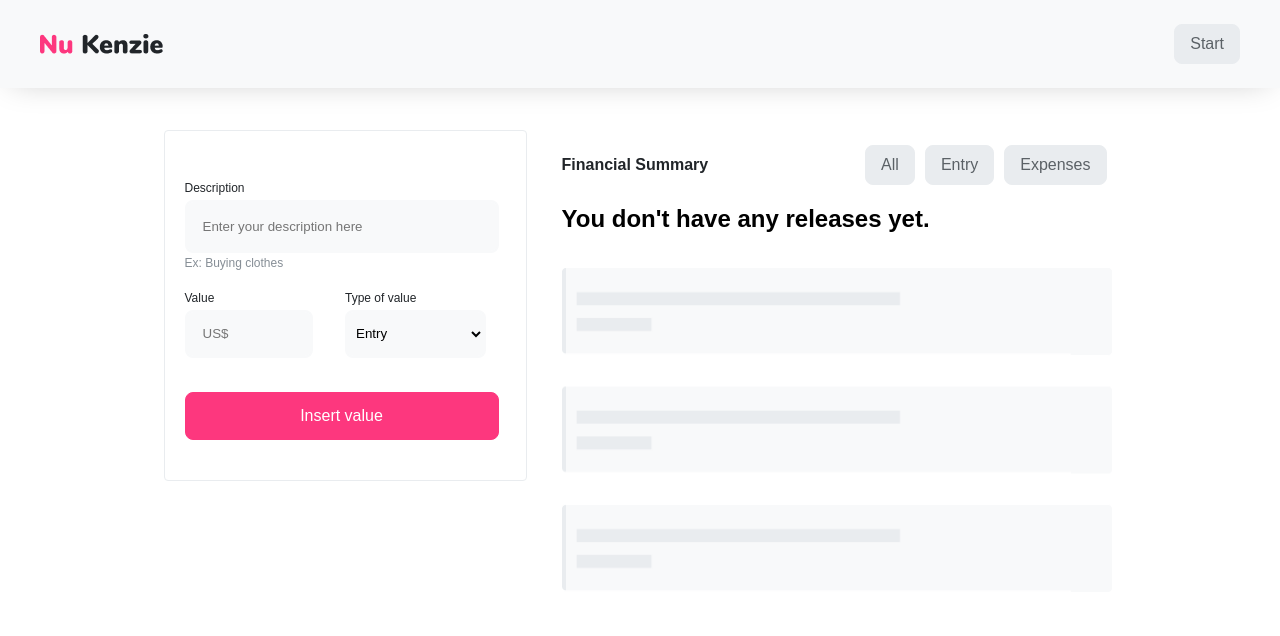
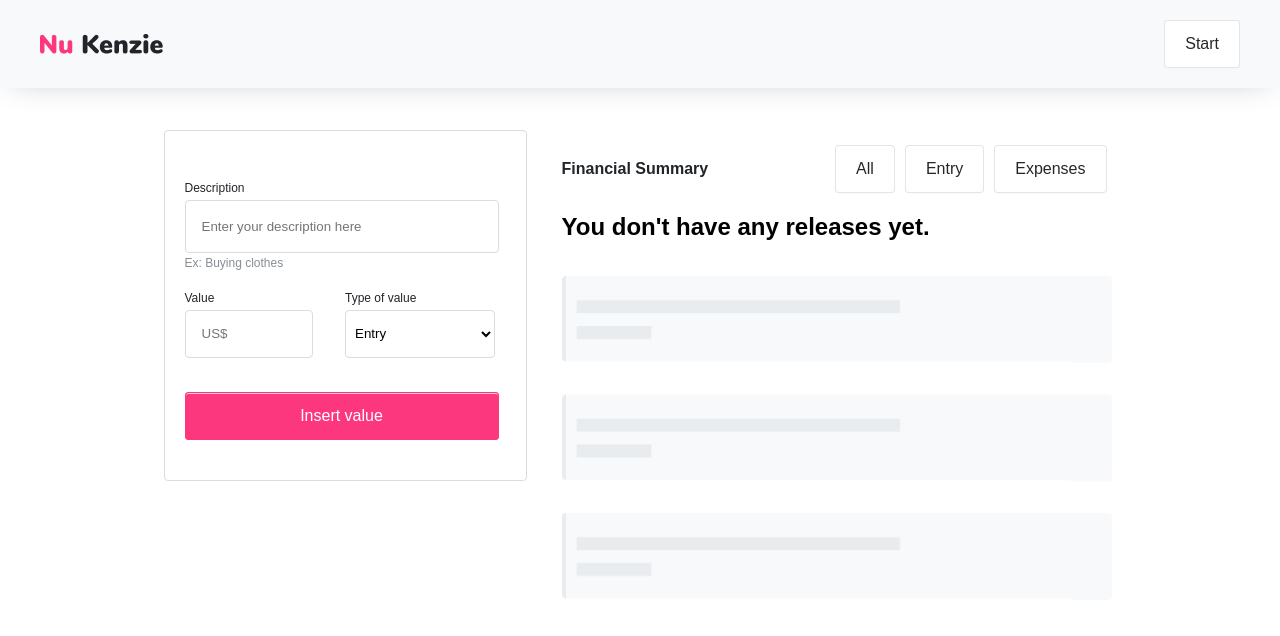
Before and after one commit to rodrigojsdeveloper/refactoring-nukenzie, a React (Vite) app: page / in a window 1280 px wide. Both pictures are taken after a click on the button "Start". Shown: the top 636 px of the page. Built offline with nearby package versions, Linux system fonts and the light colour scheme.

Commit message:
button styles change on page and card change on responsive

```diff
--- a/src/components/Button/style.ts
+++ b/src/components/Button/style.ts
@@ -7,16 +7,12 @@ const Container = styled.button<IButtonStyled>`
     font-weight: 500;
     font-size: 16px;
 
-    border-radius: 8px;
+    border-radius: .25rem;
 
     display: flex;
     align-items: center;
     justify-content: center;
     gap: 10px;
-
-    :hover {
-        transform: translateY(-0.15em);
-    }
 
     ${({ size }) => {
 
@@ -37,8 +33,8 @@ const Container = styled.button<IButtonStyled>`
 
             case 's':
                 return css`
-                    padding: 15px;
-                    height: 40px;
+                    padding: 15px 20px;
+                    height: 30px;
                 `
 
             default:
@@ -52,25 +48,56 @@ const Container = styled.button<IButtonStyled>`
 
             case 'home':
                 return css`
+
                     color: var(--white);
-                    background: var(--background-button-home);
+                    background-color: var(--background-button-home);
+                    border-radius: 3px;
                     border: 1px solid var(--background-button-home);
+                    box-shadow: var(--box-shadow-button-dashboard) 0 1px 0 0 inset;
+                    touch-action: manipulation;
+                    vertical-align: baseline;
+                    white-space: nowrap;
 
-                    :hover {
+                    :hover,
+                    :focus {
+                        background-color: var(--background-button-home-hover);
+                    }
 
-                        box-shadow: 0 0.5em 0.5em -0.4em var(--background-button-home);
+                    :focus {
+                        box-shadow: 0 0 0 4px var(--background-button-home);
+                    }
+
+                    :active {
+                        background-color: var(--background-button-home-hover);
+                        box-shadow: none;
                     }
                 `
 
             case 'dashboard':
                 return css`
-                    color: var(--color-text-header);
-                    background: var(--background-button-dashboard);
-                    border: 1.4px solid var(--background-button-dashboard);
 
-                    :hover {
+                    background-color: var(--white);
+                    border: 1px solid var(--border-button);
+                    box-shadow: var(--box-shadow-button) 0 1px 3px 0;
+                    color: var(--color-button);
+                    min-height: 3rem;
+                    transition: all 250ms;
+                    touch-action: manipulation;
+                    vertical-align: baseline;
 
-                        box-shadow: 0 0.5em 0.5em -0.4em var(--background-button-dashboard);
+                    :hover,
+                    :focus {
+                        border-color: var(--border-color-hover-button);
+                        box-shadow: var(--border-button) 0 4px 12px;
+                        transform: translateY(-1px);
+
+                    }
+
+                    :active {
+                        background-color: var(--background-button-dashboard);
+                        border-color: var(--border-color-hover-button);
+                        box-shadow: var(--box-shadow-button) 0 2px 4px;
+                        transform: translateY(0);
                     }
                 `
 
--- a/src/components/Card/style.ts
+++ b/src/components/Card/style.ts
@@ -8,7 +8,6 @@ const Container = styled.div`
     display: flex;
     width: 100%;
     max-width: 560px;
-    height: 87px;
 
     background: var(--background-header-dashboard);
     border-radius: 4px;
@@ -25,7 +24,6 @@ const Container = styled.div`
 
     & > hr {
         width: 4px;
-        height: 87px;
         border: none;
         border-radius: 4px 0px 0px 4px;
     }
@@ -54,6 +52,7 @@ const Container = styled.div`
     .divCardLeft > span {
         font-size: 12px;
         color: var(--color-price-card);
+        margin-bottom: 10px;
     }
 
     .divCardRight {
@@ -82,15 +81,35 @@ const Container = styled.div`
 
     .divCardRight > button:hover {
         background: url(${ lixeira_hover });
-    }
-
-    @media screen and (max-width: 510px) {
-
         .divCardRight > span {
 
             margin-right: 20px;
         }
     }
+
+    @media screen and (max-width: 600px) {
+
+        & > div {
+            flex-direction: column;
+
+            .divCardLeft, .divCardRight {
+                flex-direction: column;
+
+                span {
+                    margin-bottom: 0;
+                }
+
+                h2, span, button {
+                    padding: 0;
+                    margin-top: 10px;
+                }
+
+                button {
+                    margin-bottom: 15px;
+                }
+            }
+        }
+    }
 `
 
 export { Container }
--- a/src/components/CardTotal/style.ts
+++ b/src/components/CardTotal/style.ts
@@ -8,7 +8,7 @@ const Container = styled.div`
     padding: 10px;
 
     background: var(--white);
-    border: 1px solid var(--background-button-dashboard);
+    border: 1px solid var(--border-input);
 
     border-radius: 4px;
     margin-top: 15px;
--- a/src/components/Input/index.tsx
+++ b/src/components/Input/index.tsx
@@ -2,13 +2,13 @@ import { Container, InputContainer } from './style'
 import { Iinput } from '../../interfaces'
 
 
-const Input = ({ label, register, name, error, sizeInput, autoComplete, placeholder, type }: Iinput) => {
+const Input = ({ label, register, name, error, sizeInput, autoComplete, placeholder, type, required }: Iinput) => {
 
   return (
     <Container>
       <div>{ label } { !!error && <span> - {error}</span> }</div>
 
-      <InputContainer sizeInput={ sizeInput } {...register(name)} autoComplete={ autoComplete } placeholder={ placeholder } type={ type } />
+      <InputContainer sizeInput={ sizeInput } {...register(name)} autoComplete={ autoComplete } placeholder={ placeholder } type={ type } required={ required } />
     </Container>
   )
 }
--- a/src/components/Input/style.ts
+++ b/src/components/Input/style.ts
@@ -19,17 +19,13 @@ const Container = styled.div`
 
 const InputContainer = styled.input<IinputStyled>`
 
-    background: var(--background-header-dashboard);
-    border: 2px solid var(--background-header-dashboard);
-    border-radius: 8px;
+    border: 1px solid var(--border-input);
+    border-radius: 4px;
     padding: 0 16px;
     gap: 10px;
 
     &:focus {
-        background: var(--white);
         border: 2px solid var(--background-home);
-
-        box-shadow: 0px 4px 42px -12px var(--color-box-shadow);
     }
 
     &:focus::-webkit-input-placeholder {
--- a/src/interfaces/index.ts
+++ b/src/interfaces/index.ts
@@ -46,6 +46,7 @@ export interface Iinput {
     register: UseFormRegister<FieldValues>
     label?: string
     error?: any
+    required: boolean | undefined
 }
 
 export interface IinputStyled {
--- a/src/pages/Dashboard/index.tsx
+++ b/src/pages/Dashboard/index.tsx
@@ -45,18 +45,7 @@ const Dashboard = () => {
         setFilterCards(filterCards.filter((x: ICard) => x !== card))
     }
 
-    const schema = yup.object().shape({
-
-        description: yup
-            .string()
-            .required('Required description'),
-
-        price: yup
-            .string()
-            .required('')
-    })
-
-    const { register, handleSubmit, formState: { errors } } = useForm({ resolver: yupResolver(schema) })
+    const { register, handleSubmit } = useForm()
 
     const onSubmitFunc = (data: any) => {
 
@@ -94,7 +83,7 @@ const Dashboard = () => {
                             placeholder="Enter your description here"
                             register={ register }
                             label="Description"
-                            error={ errors.description?.message }
+                            required={ true }
                             />
 
                             <span>Ex: Buying clothes</span>
@@ -103,13 +92,13 @@ const Dashboard = () => {
                         <section>
                             <Input
                             sizeInput="s"
-                            type="text"
+                            type="number"
                             name="price"
                             autoComplete="off"
                             placeholder="US$"
                             register={ register }
                             label="Value"
-                            error={ errors.price?.message }
+                            required={ true }
                             />
 
                             <div>
--- a/src/pages/Dashboard/style.ts
+++ b/src/pages/Dashboard/style.ts
@@ -69,7 +69,7 @@ const Content = styled.form`
 
     width: 363px;
     height: 351px;
-    border: 1px solid var(--background-button-dashboard);
+    border: 1px solid var(--border-input);
     border-radius: 4px;
     padding: 0 20px;
     gap: 10px;
@@ -105,14 +105,13 @@ const Content = styled.form`
             display: flex;
             flex-direction: column;
             justify-content: end;
-            padding-right: 20px;
 
             width: 100%;
 
             select {
-                background: var(--background-header-dashboard);
-                border: 2px solid var(--background-header-dashboard);
-                border-radius: 8px;
+                background: var(--white);
+                border: 1px solid var(--border-input);
+                border-radius: 4px;
                 padding-left: 5px;
 
                 width: 100%;
@@ -136,7 +135,7 @@ const Content = styled.form`
 
         @media screen and (max-width: 330px) {
 
-            padding: 0 5px;
+            padding: 0 3px;
         }
     }
 
--- a/src/pages/Home/index.tsx
+++ b/src/pages/Home/index.tsx
@@ -1,6 +1,6 @@
 import { Button } from '../../components/Button'
 import title from '../../assets/Nu-Kenzie.png'
-import logo from '../../assets/Group 277.svg'
+import logo from '../../assets/Illustration.svg'
 import { useHistory } from 'react-router-dom'
 import { Container, Content } from './style'
 
--- a/src/styles/global.ts
+++ b/src/styles/global.ts
@@ -15,13 +15,20 @@ export default createGlobalStyle`
         --white: #FFF;
         --background-home: #212529;
         --background-button-home: #FD377E;
+        --background-button-home-hover: rgba(253, 10, 120);
         --background-header-dashboard: #F8F9FA;
-        --background-button-dashboard: #E9ECEF;
+        --background-button-dashboard: #F0F0F1;
         --color-text-header: #5B6166;
         --color-error-label: #E50914;
         --color-price-card: #343A40;
         --color-box-shadow: rgba(0, 0, 0, 0.25);
         --color-span: #868E96;
+        --border-input: #dcdcdc;
+        --border-button: rgba(0, 0, 0, 0.1);
+        --box-shadow-button: rgba(0, 0, 0, 0.02);
+        --color-button: rgba(0, 0, 0, 0.85);
+        --border-color-hover-button: rgba(0, 0, 0, 0.15);
+        --box-shadow-button-dashboard: rgba(255, 255, 255, .7);
     }
 
     input {
@@ -40,4 +47,14 @@ export default createGlobalStyle`
     &::-webkit-scrollbar {
         display: none;
     }
+
+    input::-webkit-outer-spin-button,
+    input::-webkit-inner-spin-button {
+        -webkit-appearance: none;
+        margin: 0;
+    }
+
+    input[type=number] {
+        -moz-appearance:textfield;
+    }
 `
```
Also changed, not shown: src/assets/Group 277.svg (deleted), src/assets/Illustration.svg (added).
